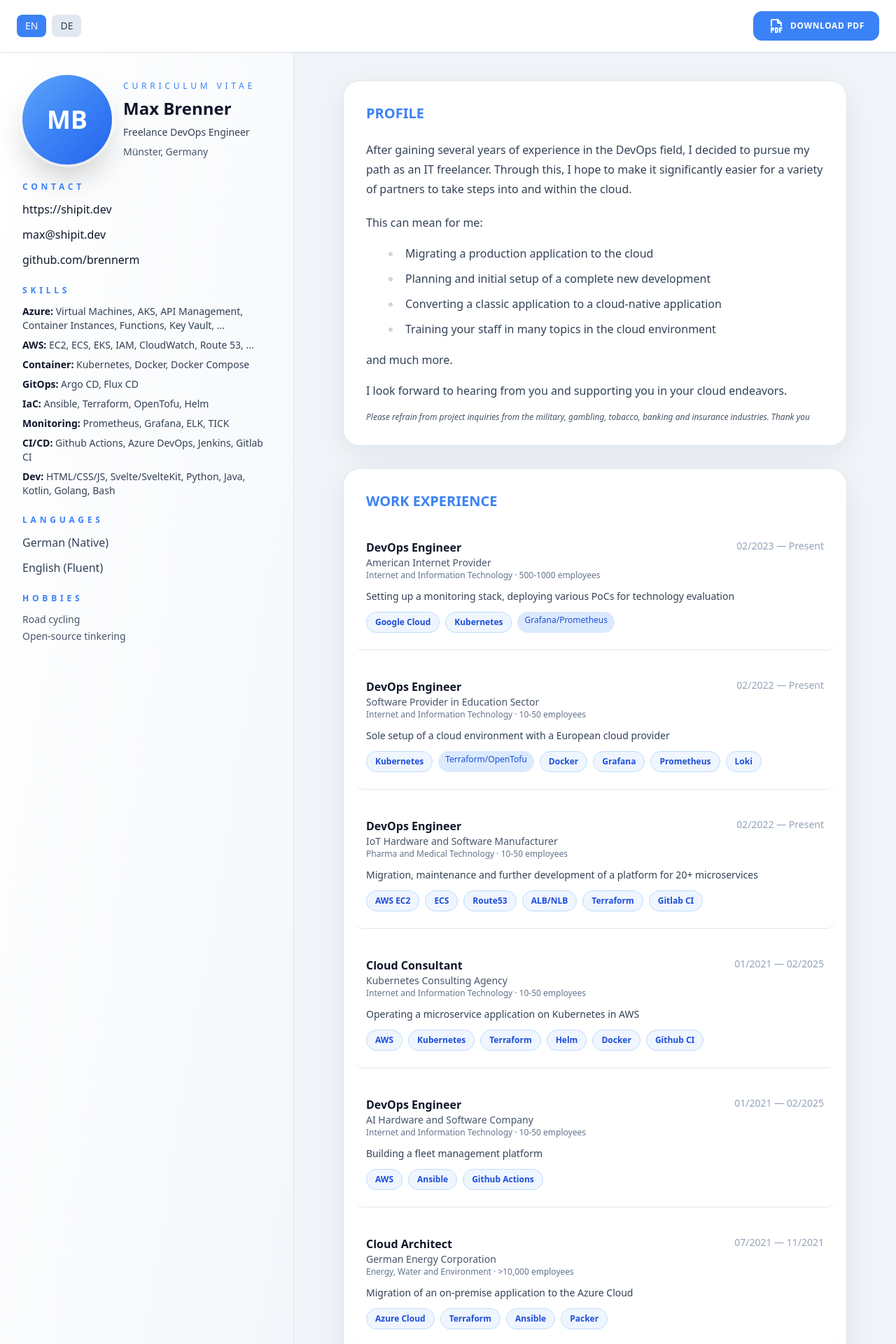
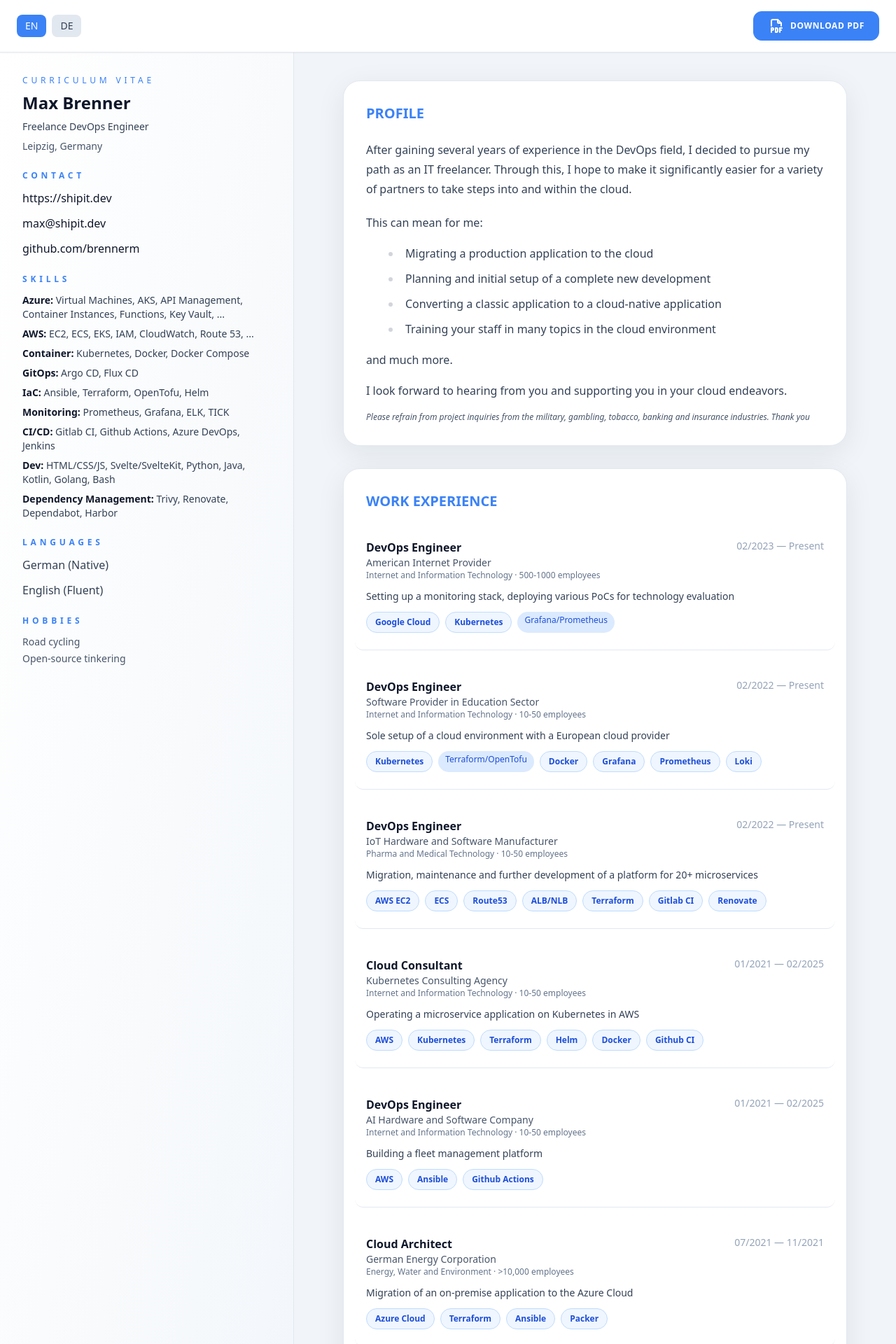
Before and after one commit to brennerm/brennerm.github.io, a Jekyll site: the page built from cv.html, in a window 1280 px wide. Shown: the top 1920 px of the page at 70% size. Built offline with Jekyll 4.4.1, drawn with Linux system fonts in a browser that asks for light colours; nearby versions of some CDN libraries; some web fonts are replaced.

Commit message:
update CV

```diff
--- a/cv.html
+++ b/cv.html
@@ -141,15 +141,15 @@ title: "CV"
       <aside
         class="flex basis-auto lg:basis-[420px] flex-col gap-6 border-b lg:border-b-0 lg:border-r border-slate-200 bg-gradient-to-br from-white via-slate-50 to-blue-50/30 p-8 shadow-xl lg:overflow-y-auto">
         <div class="flex gap-4 items-center">
-          <div
+          <!-- <div
             class="w-32 h-32 flex-shrink-0 rounded-full bg-gradient-to-br from-blue-400 via-blue-500 to-blue-600 flex items-center justify-center text-white text-4xl font-bold shadow-2xl ring-4 ring-white ring-opacity-50">
             MB
-          </div>
+          </div> -->
           <div class="space-y-2 flex-1 min-w-0">
             <p class="uppercase tracking-[0.4em] text-xs text-blue-500" data-i18n="cv-title">Curriculum Vitae</p>
             <h1 class="font-display text-2xl font-semibold text-slate-900">Max Brenner</h1>
             <p class="text-sm text-slate-700" data-i18n="job-title">Freelance DevOps Engineer</p>
-            <p class="text-sm text-slate-600" data-i18n="location">Münster, Germany</p>
+            <p class="text-sm text-slate-600" data-i18n="location">Leipzig, Germany</p>
           </div>
         </div>
         <div class="space-y-3">
@@ -169,10 +169,10 @@ title: "CV"
             <li><span class="font-semibold text-slate-900">GitOps:</span> Argo CD, Flux CD</li>
             <li><span class="font-semibold text-slate-900">IaC:</span> Ansible, Terraform, OpenTofu, Helm</li>
             <li><span class="font-semibold text-slate-900">Monitoring:</span> Prometheus, Grafana, ELK, TICK</li>
-            <li><span class="font-semibold text-slate-900">CI/CD:</span> Github Actions, Azure DevOps, Jenkins, Gitlab
-              CI</li>
+            <li><span class="font-semibold text-slate-900">CI/CD:</span> Gitlab CI, Github Actions, Azure DevOps, Jenkins</li>
             <li><span class="font-semibold text-slate-900">Dev:</span> HTML/CSS/JS, Svelte/SvelteKit, Python, Java,
               Kotlin, Golang, Bash</li>
+              <li><span class="font-semibold text-slate-900">Dependency Management:</span> Trivy, Renovate, Dependabot, Harbor</li>
           </ul>
         </div>
         <div class="space-y-3">
@@ -308,6 +308,8 @@ title: "CV"
                 <span
                   class="px-3 py-1.5 text-xs font-semibold rounded-full bg-blue-50 text-blue-700 border border-blue-200 hover:bg-blue-100 hover:border-blue-300 transition-all duration-200 cursor-default">Gitlab
                   CI</span>
+                <span
+                  class="px-3 py-1.5 text-xs font-semibold rounded-full bg-blue-50 text-blue-700 border border-blue-200 hover:bg-blue-100 hover:border-blue-300 transition-all duration-200 cursor-default">Renovate</span>
               </div>
             </article>
 
@@ -502,7 +504,7 @@ title: "CV"
         'cv-title': 'Curriculum Vitae',
         'job-title': 'Freelance DevOps Engineer',
         'contact': 'Contact',
-        'location': 'Münster, Germany',
+        'location': 'Leipzig, Germany',
         'skills': 'Skills',
         'languages': 'Languages',
         'english-fluent': 'English (Fluent)',
@@ -574,7 +576,7 @@ title: "CV"
         'cv-title': 'Lebenslauf',
         'job-title': 'Freiberuflicher DevOps Engineer',
         'contact': 'Kontakt',
-        'location': 'Münster, Deutschland',
+        'location': 'Leipzig, Deutschland',
         'skills': 'Fähigkeiten',
         'languages': 'Sprachen',
         'english-fluent': 'Englisch (Fließend)',
```
